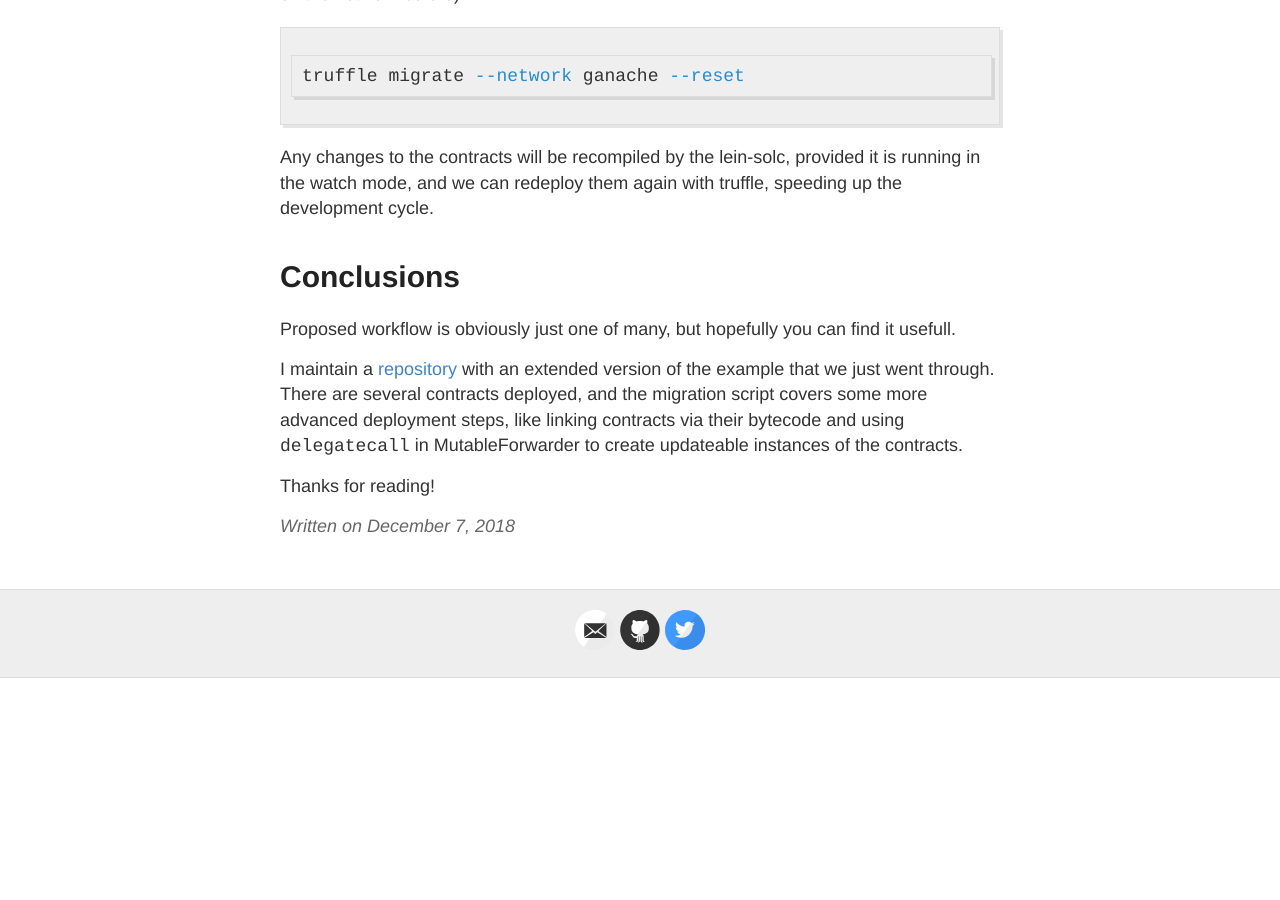
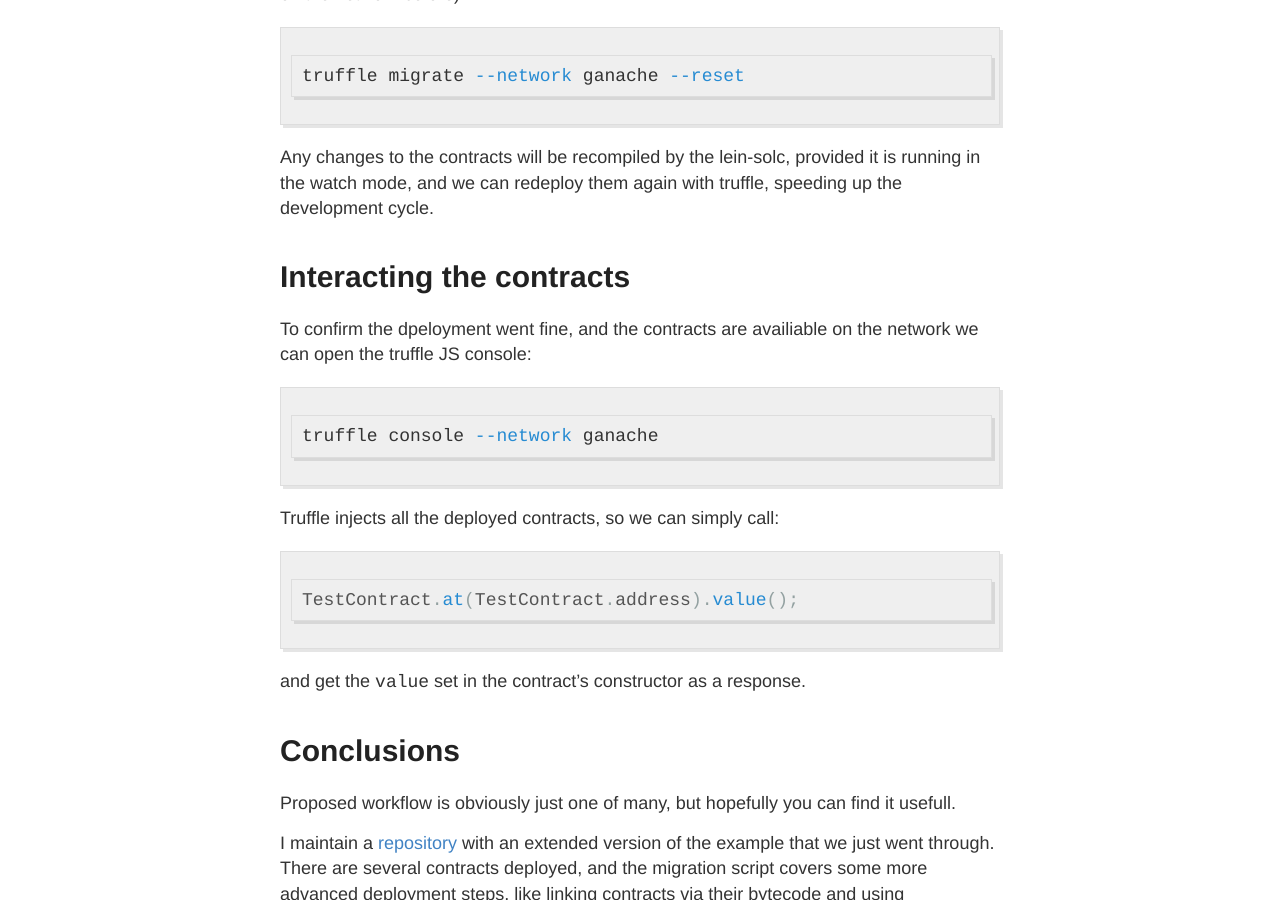
Before and after one commit to fbielejec/fbielejec.github.io, a Jekyll site: the page built from _posts/2018-12-07-lein-solc-truffle.md, in a window 1280 px wide and 900 px high, scrolled down 4293 px. Built offline with Jekyll 4.4.1, drawn with Linux system fonts in a browser that asks for light colours; comment, search, counter and statistics services are not loaded; before the commit the page ends 4971 px from its top, so only the background shows below that; some of the changed text lies outside the part shown.

Commit message:
interacting section

````diff
--- a/_posts/2018-12-07-lein-solc-truffle.md
+++ b/_posts/2018-12-07-lein-solc-truffle.md
@@ -25,7 +25,7 @@ There are some downsides though.
 
 - Truffle has no `--no-compile` flag and will start by compiling the contracts before migrating them at the start of the session.
 - There is no _watch_ mode for `truffle compile` to autocompile the contracts on source code changes.
-- Current stable version of truffle (`4.X` at the time of writing) uses [solc.js](https://www.npmjs.com/package/solc), rather than the native compiler, which is significantly slower. Future versions of Truffle (since `5.X` should support [setting custom compiler](https://github.com/trufflesuite/truffle/issues/265)).
+- Current stable version of truffle (`4.X` at the time of writing) uses [solc.js](https://www.npmjs.com/package/solc), rather than the native compiler, which is significantly slower. Future versions of Truffle (since `5.X`) should support [setting custom compiler](https://github.com/trufflesuite/truffle/issues/265).
 
 All of these problems can be mitigated by using [lein-solc](https://github.com/district0x/lein-solc) plugin for compiling smart-contract code, and relying on truffle just for deploying them.
 In this post we will go over setting up a workflow that allows to do just that.
@@ -157,6 +157,22 @@ truffle migrate --network ganache --reset
 
 Any changes to the contracts will be recompiled by the lein-solc, provided it is running in the watch mode, and we can redeploy them again with truffle, speeding up the development cycle.
 
+# <a name="interacting">Interacting the contracts</a>
+
+To confirm the dpeloyment went fine, and the contracts are availiable on the network we can open the truffle JS console:
+
+```bash
+truffle console --network ganache
+```
+
+Truffle injects all the deployed contracts, so we can simply call:
+
+```javascript
+TestContract.at(TestContract.address).value();
+```
+
+and get the `value` set in the contract's constructor as a response.
+
 # <a name="conclusions">Conclusions</a>
 
 Proposed workflow is obviously just one of many, but hopefully you can find it usefull.
````
